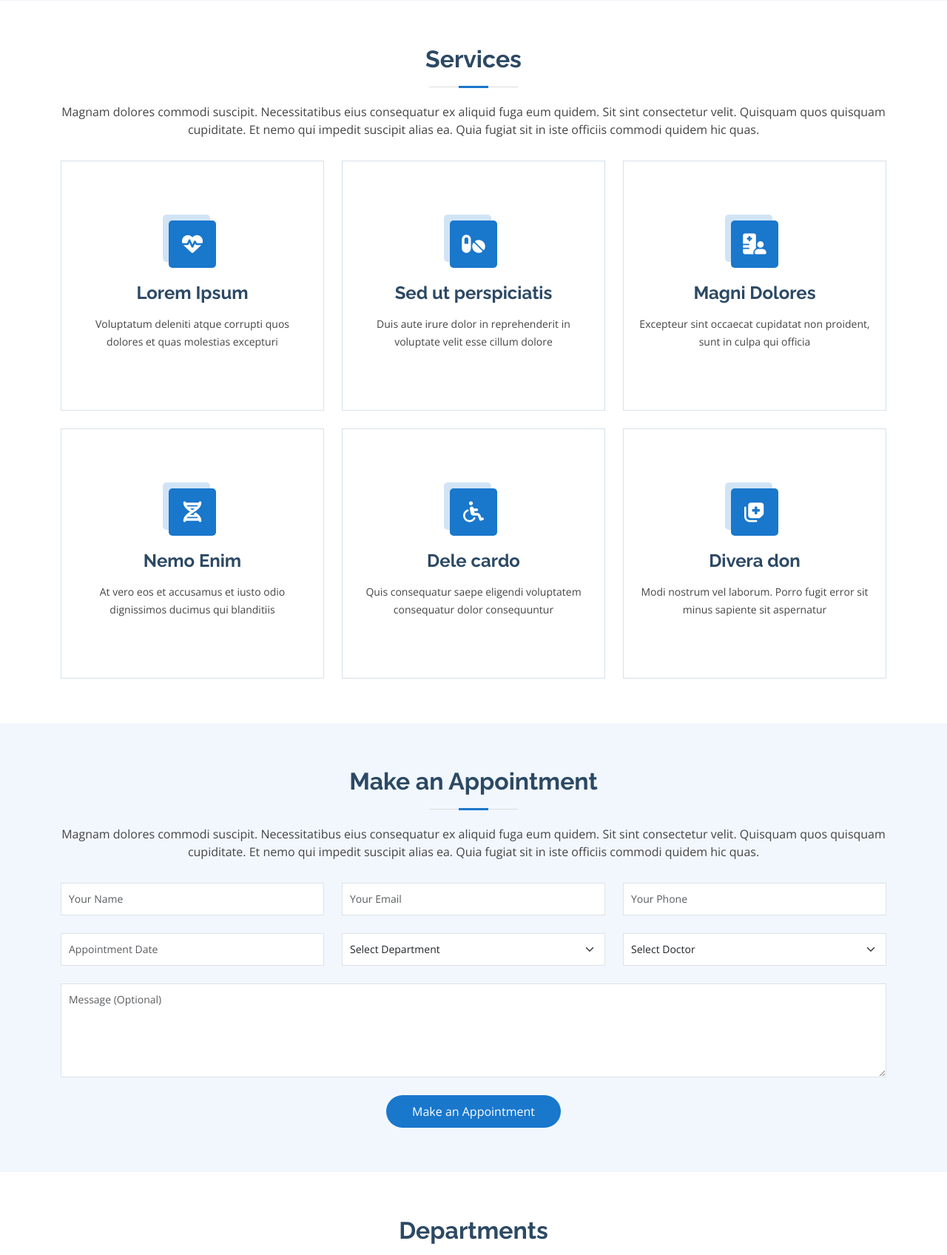
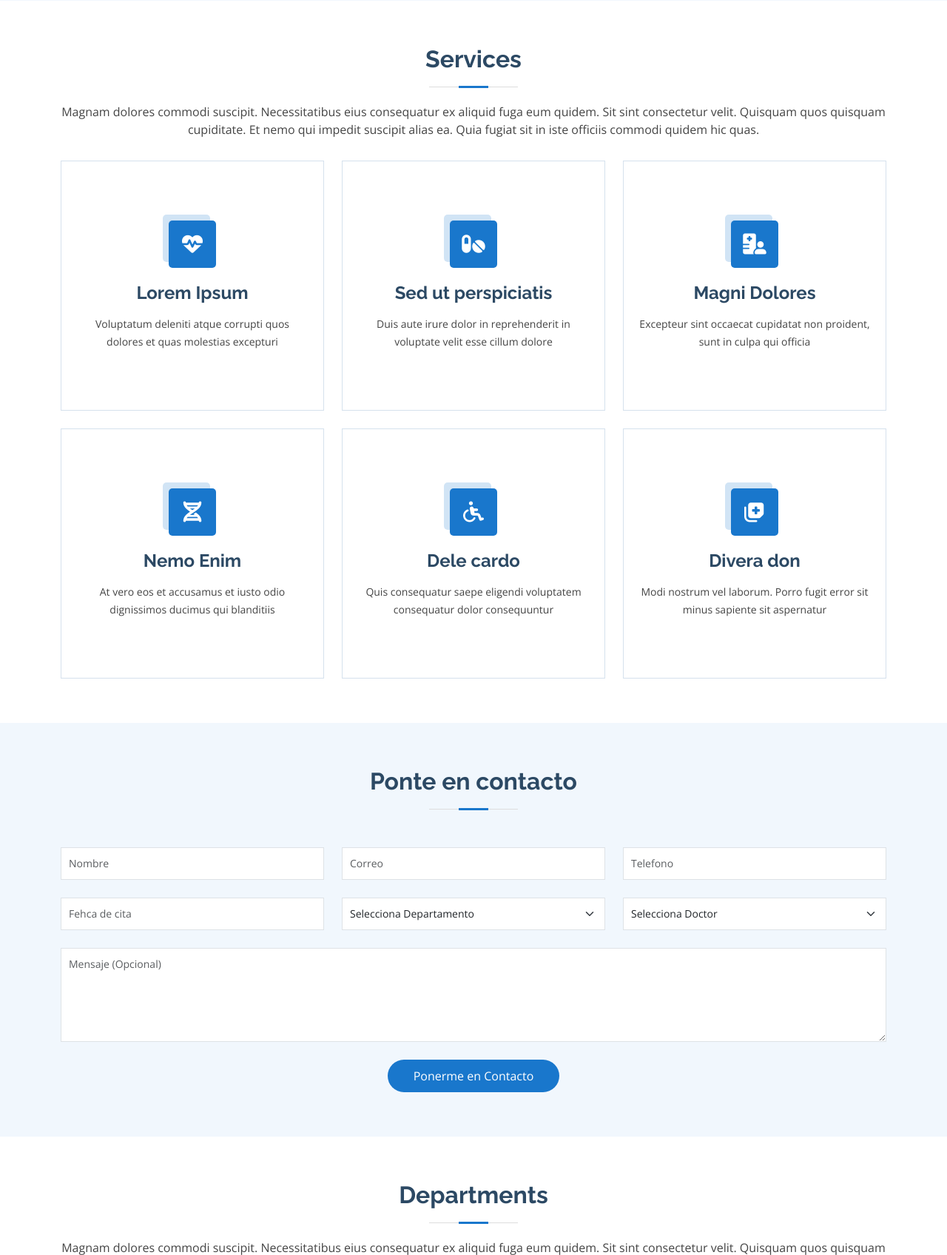
Before and after one commit to xavismith91/renacer, a PHP site: page / in a window 1280 px wide. Shown: the part 2124-3820 px from the top of the page at 74% size. Run offline with PHP 8.4, Linux system fonts and the light colour scheme.

Commit message:
quintocommit

```diff
--- a/assets/css/style.css
+++ b/assets/css/style.css
@@ -756,7 +756,6 @@ section {
 }
 
 .about .icon-box:hover .icon {
-  background: #1977cc;
   border-color: #1977cc;
 }
 
@@ -787,7 +786,7 @@ section {
 }
 
 .about .video-box {
-  background: url("../img/about.jpg") center center no-repeat;
+  background: url("../img/videorenacer.JPG") center center no-repeat;
   background-size: cover;
   min-height: 500px;
 }
--- a/index.html
+++ b/index.html
@@ -150,7 +150,7 @@
 
         <div class="row">
           <div class="col-xl-5 col-lg-6 video-box d-flex justify-content-center align-items-stretch position-relative">
-            <a href="https://www.youtube.com/watch?v=jDDaplaOz7Q" class="glightbox play-btn mb-4"></a>
+            <a href="https://www.youtube.com/watch?v=GMGrr4FGCPY" class="glightbox play-btn mb-4"></a>
           </div>
 
           <div class="col-xl-7 col-lg-6 icon-boxes d-flex flex-column align-items-stretch justify-content-center py-5 px-lg-5">
@@ -292,42 +292,42 @@
       <div class="container">
 
         <div class="section-title">
-          <h2>Make an Appointment</h2>
-          <p>Magnam dolores commodi suscipit. Necessitatibus eius consequatur ex aliquid fuga eum quidem. Sit sint consectetur velit. Quisquam quos quisquam cupiditate. Et nemo qui impedit suscipit alias ea. Quia fugiat sit in iste officiis commodi quidem hic quas.</p>
+          <h2>Ponte en contacto</h2>
+          <!-- <p>Magnam dolores commodi suscipit. Necessitatibus eius consequatur ex aliquid fuga eum quidem. Sit sint consectetur velit. Quisquam quos quisquam cupiditate. Et nemo qui impedit suscipit alias ea. Quia fugiat sit in iste officiis commodi quidem hic quas.</p> -->
         </div>
 
         <form action="forms/appointment.php" method="post" role="form" class="php-email-form">
           <div class="row">
             <div class="col-md-4 form-group">
-              <input type="text" name="name" class="form-control" id="name" placeholder="Your Name" data-rule="minlen:4" data-msg="Please enter at least 4 chars">
+              <input type="text" name="name" class="form-control" id="name" placeholder="Nombre" data-rule="minlen:4" data-msg="Please enter at least 4 chars">
               <div class="validate"></div>
             </div>
             <div class="col-md-4 form-group mt-3 mt-md-0">
-              <input type="email" class="form-control" name="email" id="email" placeholder="Your Email" data-rule="email" data-msg="Please enter a valid email">
+              <input type="email" class="form-control" name="email" id="email" placeholder="Correo" data-rule="email" data-msg="Please enter a valid email">
               <div class="validate"></div>
             </div>
             <div class="col-md-4 form-group mt-3 mt-md-0">
-              <input type="tel" class="form-control" name="phone" id="phone" placeholder="Your Phone" data-rule="minlen:4" data-msg="Please enter at least 4 chars">
+              <input type="tel" class="form-control" name="phone" id="phone" placeholder="Telefono" data-rule="minlen:4" data-msg="Please enter at least 4 chars">
               <div class="validate"></div>
             </div>
           </div>
           <div class="row">
             <div class="col-md-4 form-group mt-3">
-              <input type="datetime" name="date" class="form-control datepicker" id="date" placeholder="Appointment Date" data-rule="minlen:4" data-msg="Please enter at least 4 chars">
+              <input type="datetime" name="date" class="form-control datepicker" id="date" placeholder="Fehca de cita" data-rule="minlen:4" data-msg="Please enter at least 4 chars">
               <div class="validate"></div>
             </div>
             <div class="col-md-4 form-group mt-3">
               <select name="department" id="department" class="form-select">
-                <option value="">Select Department</option>
-                <option value="Department 1">Department 1</option>
-                <option value="Department 2">Department 2</option>
-                <option value="Department 3">Department 3</option>
+                <option value="">Selecciona Departamento</option>
+                <option value="Department 1">Departmento 1</option>
+                <option value="Department 2">Departmento 2</option>
+                <option value="Department 3">Departmento 3</option>
               </select>
               <div class="validate"></div>
             </div>
             <div class="col-md-4 form-group mt-3">
               <select name="doctor" id="doctor" class="form-select">
-                <option value="">Select Doctor</option>
+                <option value="">Selecciona Doctor</option>
                 <option value="Doctor 1">Doctor 1</option>
                 <option value="Doctor 2">Doctor 2</option>
                 <option value="Doctor 3">Doctor 3</option>
@@ -337,7 +337,7 @@
           </div>
 
           <div class="form-group mt-3">
-            <textarea class="form-control" name="message" rows="5" placeholder="Message (Optional)"></textarea>
+            <textarea class="form-control" name="message" rows="5" placeholder="Mensaje (Opcional)"></textarea>
             <div class="validate"></div>
           </div>
           <div class="mb-3">
@@ -345,7 +345,7 @@
             <div class="error-message"></div>
             <div class="sent-message">Your appointment request has been sent successfully. Thank you!</div>
           </div>
-          <div class="text-center"><button type="submit">Make an Appointment</button></div>
+          <div class="text-center"><button type="submit">Ponerme en Contacto</button></div>
         </form>
 
       </div>
```
Also changed, not shown: assets/img/videorenacer.JPG (renamed from assets/img/ee947f61-7821-483c-943b-3263400e672c.JPG), 3 other files.
